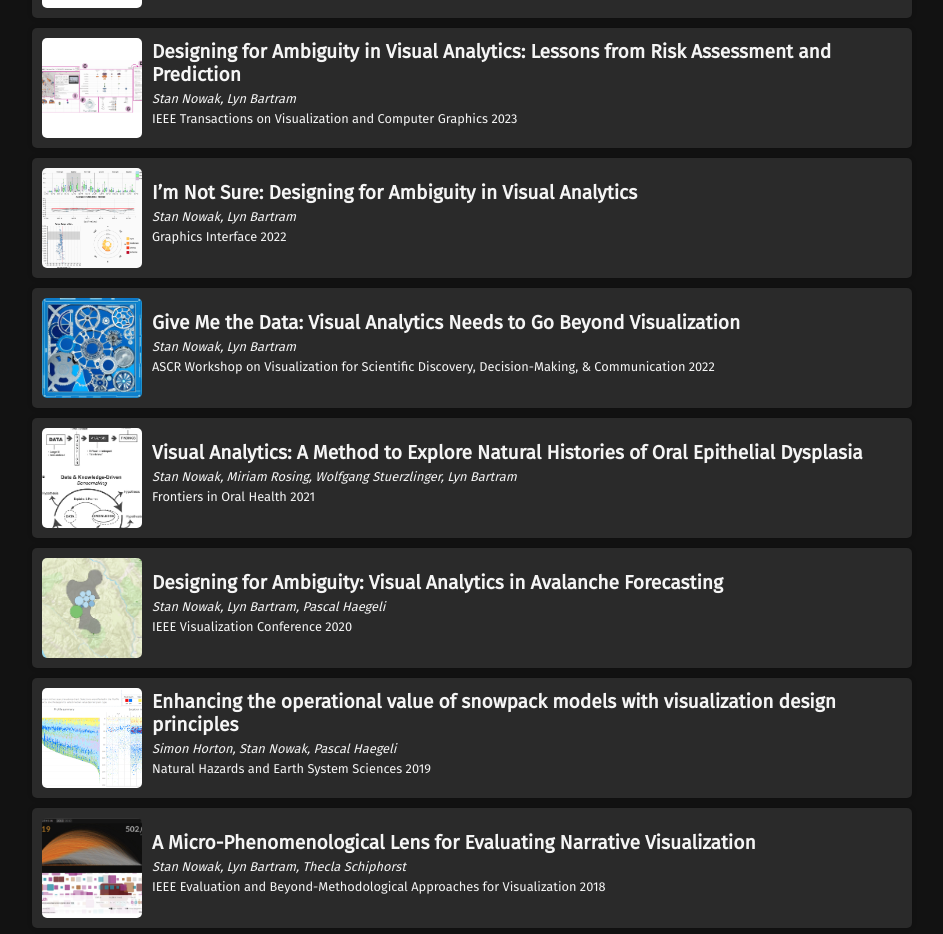
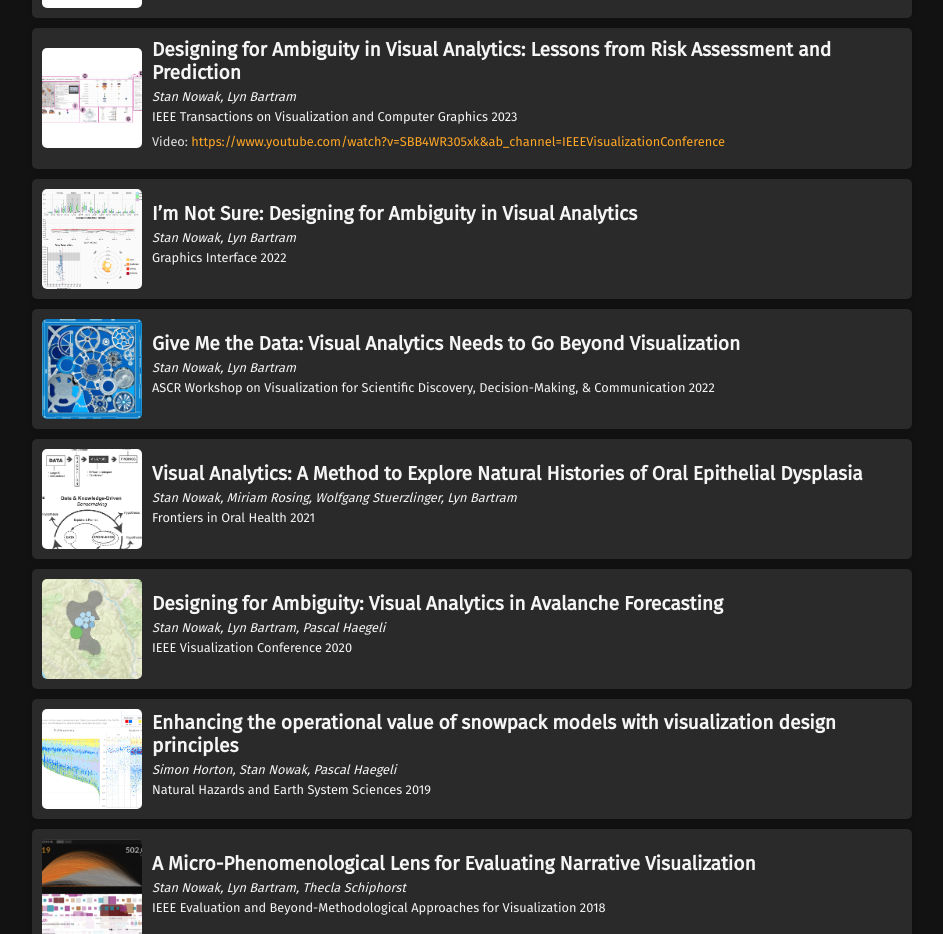
Before and after one commit to StanNowak/stanisnowak.com, a SvelteKit app: page /publications in a window 1280 px wide. Shown: the part 800-1734 px from the top of the page, without its empty margins (168-1111 px from the left). Built offline with nearby package versions, Linux system fonts and the light colour scheme.

Commit message:
test video

```diff
--- a/src/routes/publications/+page.svelte
+++ b/src/routes/publications/+page.svelte
@@ -65,7 +65,7 @@
         type: 'Journal',
         link: 'https://osf.io/y35u4/',
         thumbnail: '/Thumbnails/Viz23.png',
-        video: null
+        video: 'https://www.youtube.com/watch?v=SBB4WR305xk&ab_channel=IEEEVisualizationConference'
     },
 	    {
         id: 1,
```
